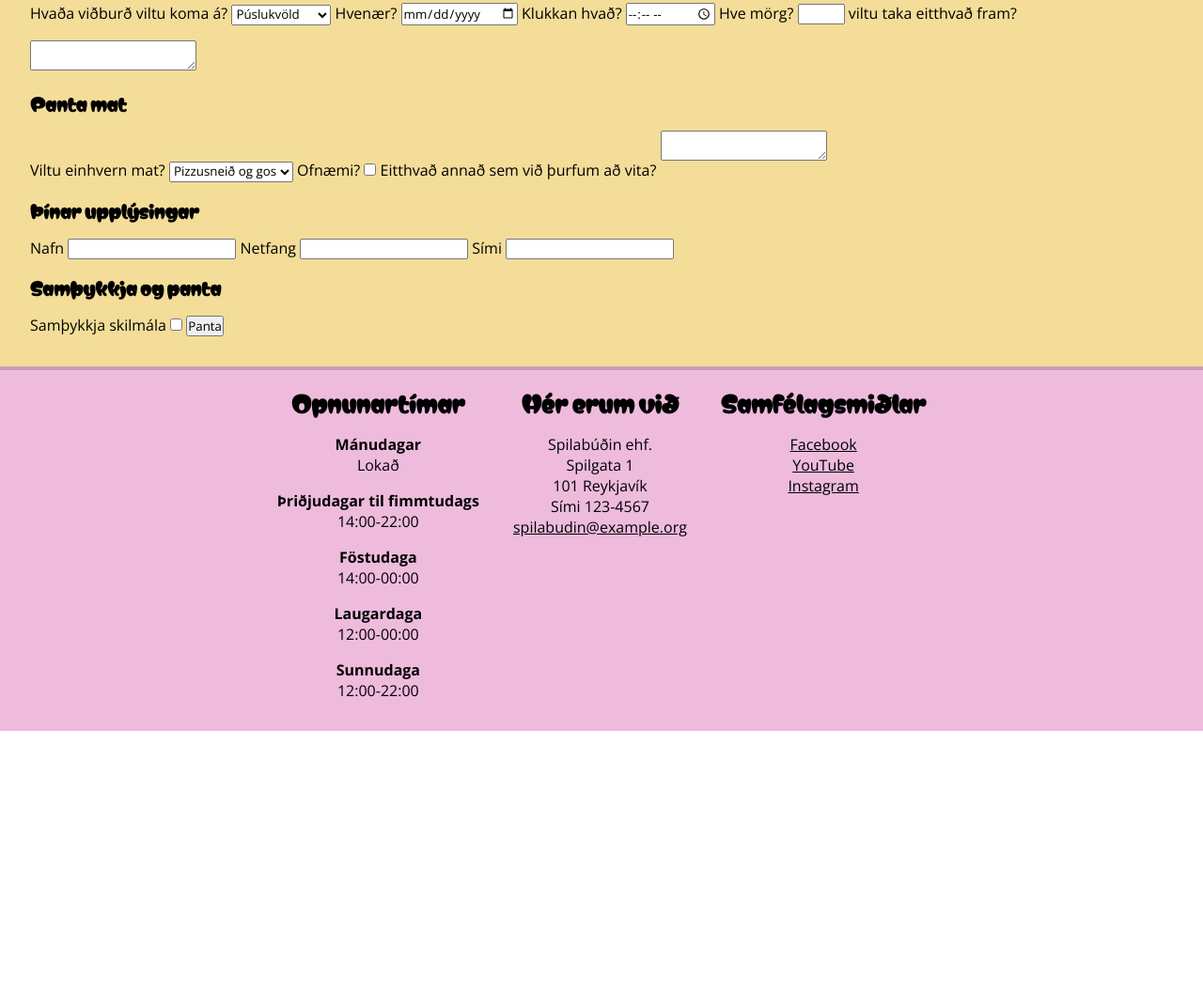
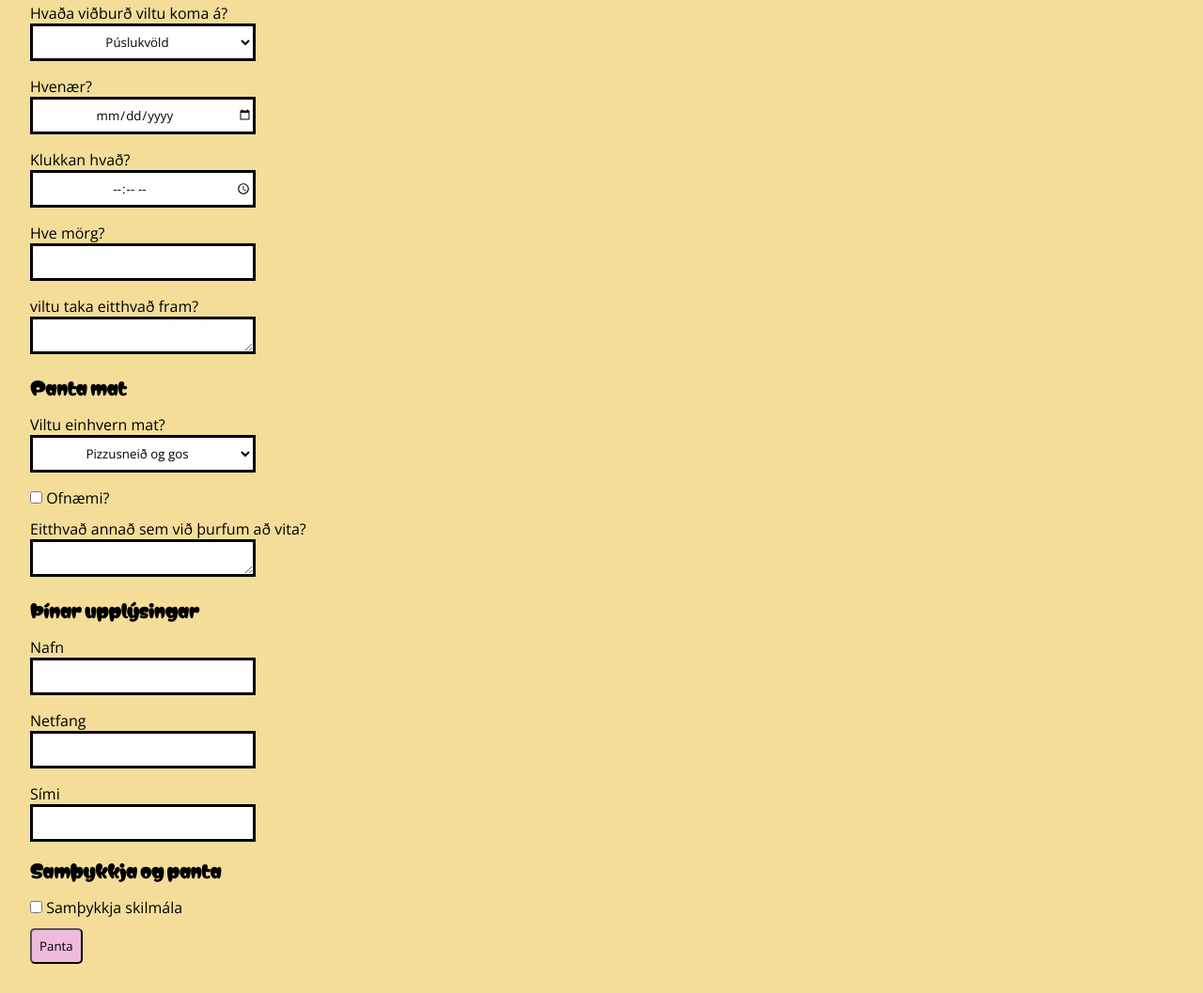
Before and after one commit to AronIngi/Verkefni3-Vef2024, a plain HTML site: page sidur/skra.html in a window 1280 px wide. Shown: the part 215-1272 px from the top of the page at 94% size. Before the commit the page ends 993 px from the top, so only its background shows below. Drawn offline with Linux system fonts and the light colour scheme.

Commit message:
finished css

```diff
--- a/sidur/skra.html
+++ b/sidur/skra.html
@@ -23,41 +23,87 @@
 				<p>skráðu þig á viðburði hjá okkur</p>
 				<form>
 					<h3>Viðburðir</h3>
+					<span>
 						<label>Hvaða viðburð viltu koma á?</label>
+					</span>
+					<span>
 						<select>
 							<option>Púslukvöld</option>
 							<option>Ticket to Ride</option>
 						</select>
+					</span>
+					<span>
 						<label>Hvenær?</label>
+					</span>
+					<span>
 						<input type="date">
+					</span>
+					<span>
 						<label>Klukkan hvað?</label>
+					</span>
+					<span>
 						<input type="time" min="10:00" max="00:00" >
+					</span>
+					<span>
 						<label>Hve mörg?</label>
+					</span>
+					<span>
 					<input type="number" min="1" max="10">
+					</span>
+					<span>
 					<label>viltu taka eitthvað fram?</label>
+					</span>
+					<span>
 					<textarea></textarea>
+					</span>
 					<h3>Panta mat</h3>
+					<span>
 						<label>Viltu einhvern mat?</label>
+					</span>
+					<span>
 						<select>
 							<option>Pizzusneið og gos</option>
 							<option>Kaffi og kaka</option>
 							<option>Engan mat</option>
 						</select>
+					</span>
+					<span>
+						<input class="exclude" type="checkbox">
 						<label>Ofnæmi?</label>
-					<input type="checkbox">
+					</span>
+					<span>
 						<label>Eitthvað annað sem við þurfum að vita?</label>
+					</span>
+					<span>
 						<textarea></textarea>
+					</span>
 					<h3>Þínar upplýsingar</h3>
+					<span>
 						<label>Nafn</label>
-					<input type="text" required>
+					</span>
+					<span>
+						<input type="exclude" required>
+					</span>
+					<span>
 						<label>Netfang</label>
+					</span>
+					<span>
 						<input type="email" required>
+					</span>
+					<span>
 						<label>Sími</label>
+					</span>
+					<span>
 						<input type="tel" required>
+					</span>
 					<h3>Samþykkja og panta</h3>
+					<span>
+						<input class="exclude" type="checkbox" required >
 						<label>Samþykkja skilmála</label>
-					<input type="checkbox" required >
-					<input type="submit" value="Panta" >
+					</span>
+					<span>
+						<input class="button" type="submit" value="Panta" >
+					</span>
 				</form>
 			</main>
 			<footer>
--- a/style/style.css
+++ b/style/style.css
@@ -222,6 +222,19 @@ td
 
 .event {
   /* TODO Skilgreina, gerum ráð fyrir að hver viðburður hafi eigin selector */
+
+}
+
+.img_event
+{
+    float:left;
+    width:30%;
+    margin-right:1rem;
+}
+
+.event_link
+{
+    clear:left;
 }
 
 /* TODO Skilgreina aðra selectora fyrir viðburði */
@@ -229,3 +242,30 @@ td
 /** Skráningarform **/
 
 /* TODO Skilgreina */
+
+.button{
+    border-radius:5px;
+    background-color:#eebbdd;
+    padding:0.5rem;
+}
+
+form span
+{
+    display:block;
+}
+
+input,select
+{
+    text-align:center;
+}
+
+input:not(.exclude):not(.button),
+select,
+textarea
+{
+    background-color:#ffffffff;
+    border-radius:0;
+    border:solid black;
+    height:2.5rem;
+    width:15rem;
+}
```
Also changed, not shown: sidur/vidburdir.html (+13 -10 lines). Lines whose indentation alone changed are shown as unchanged.
